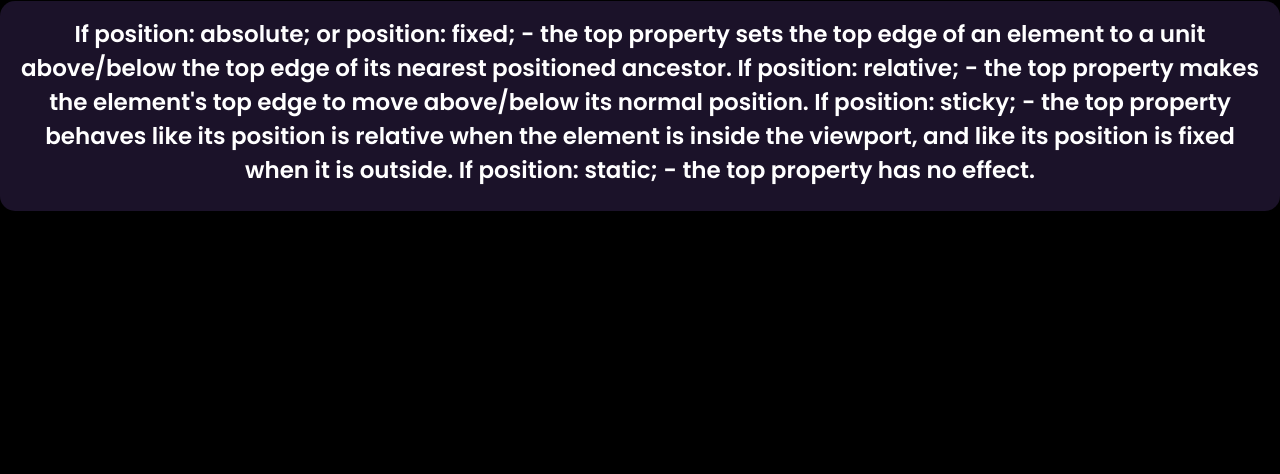
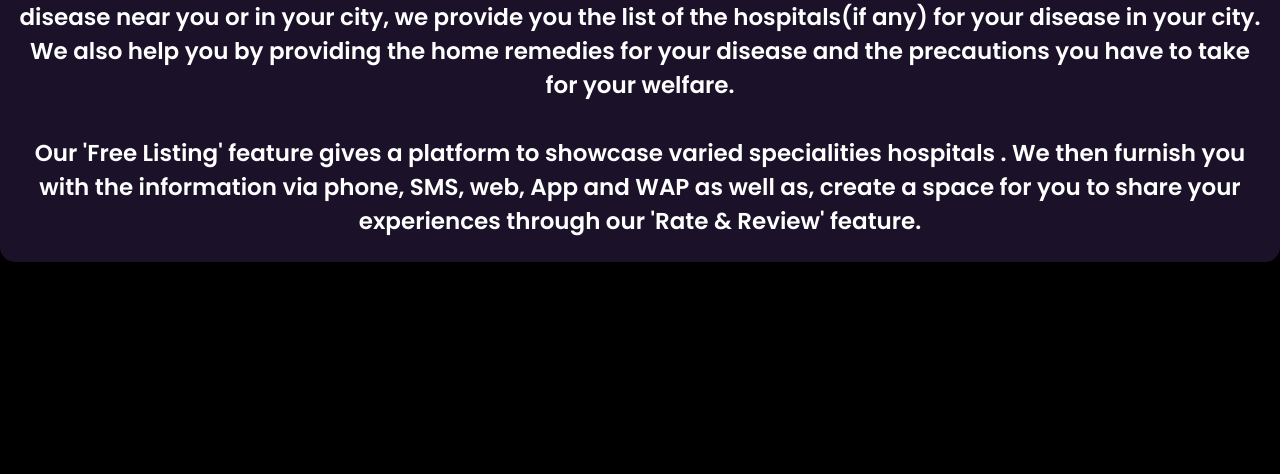
Before and after one commit to Darkshied2/gfg, a plain HTML site: page about.html in a window 1280 px wide. Shown: the part 376-850 px from the top of the page. Drawn offline with Linux system fonts and the light colour scheme.

Commit message:
Update about.html

```diff
--- a/about.html
+++ b/about.html
@@ -25,13 +25,11 @@
         </div>
         <div class="team-content">
             <div class="box">
-                <h3>If position: absolute; or position: fixed; - the top property sets the top edge of an element to a
-                    unit above/below the top edge of its nearest positioned ancestor.
-                    If position: relative; - the top property makes the element's top edge to move above/below its
-                    normal position.
-                    If position: sticky; - the top property behaves like its position is relative when the element is
-                    inside the viewport, and like its position is fixed when it is outside.
-                    If position: static; - the top property has no effect.</h3>
+                <h3>
+                    Welcome to REMEDIIUM!! If you have any medicinal issue and can't find the hospital that cures your disease near you or in your city, we provide you the list of the hospitals(if any) for your disease in your city. We also help you by providing the home remedies for your disease and the precautions you have to take for your welfare.
+                    <br><br>
+                    Our 'Free Listing' feature gives a platform to showcase varied specialities hospitals . We then furnish you with the information via phone, SMS, web, App and WAP as well as, create a space for you to share your experiences through our 'Rate & Review' feature.
+                </h3>
             </div>
         </div>
     </section>
```
